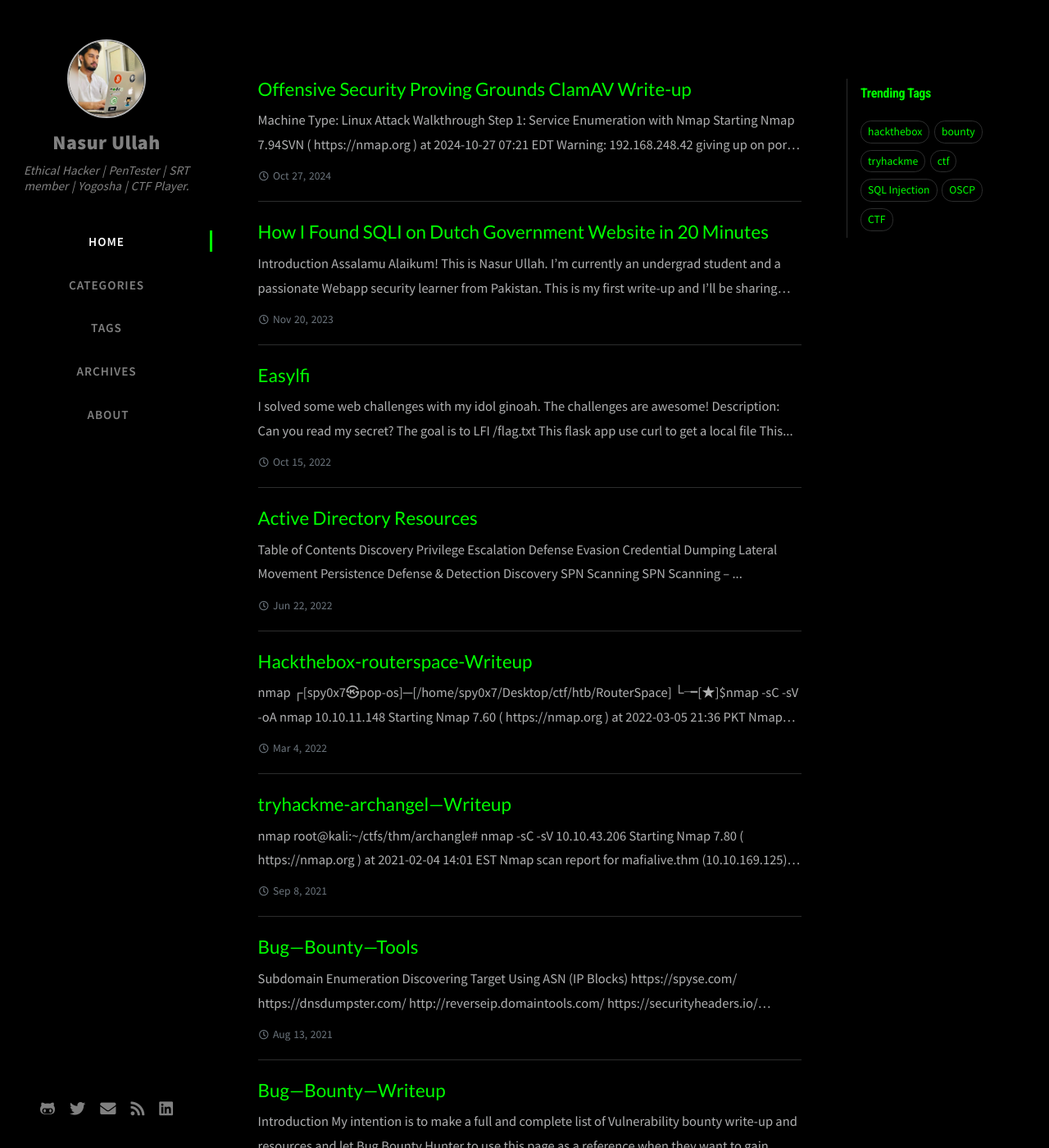
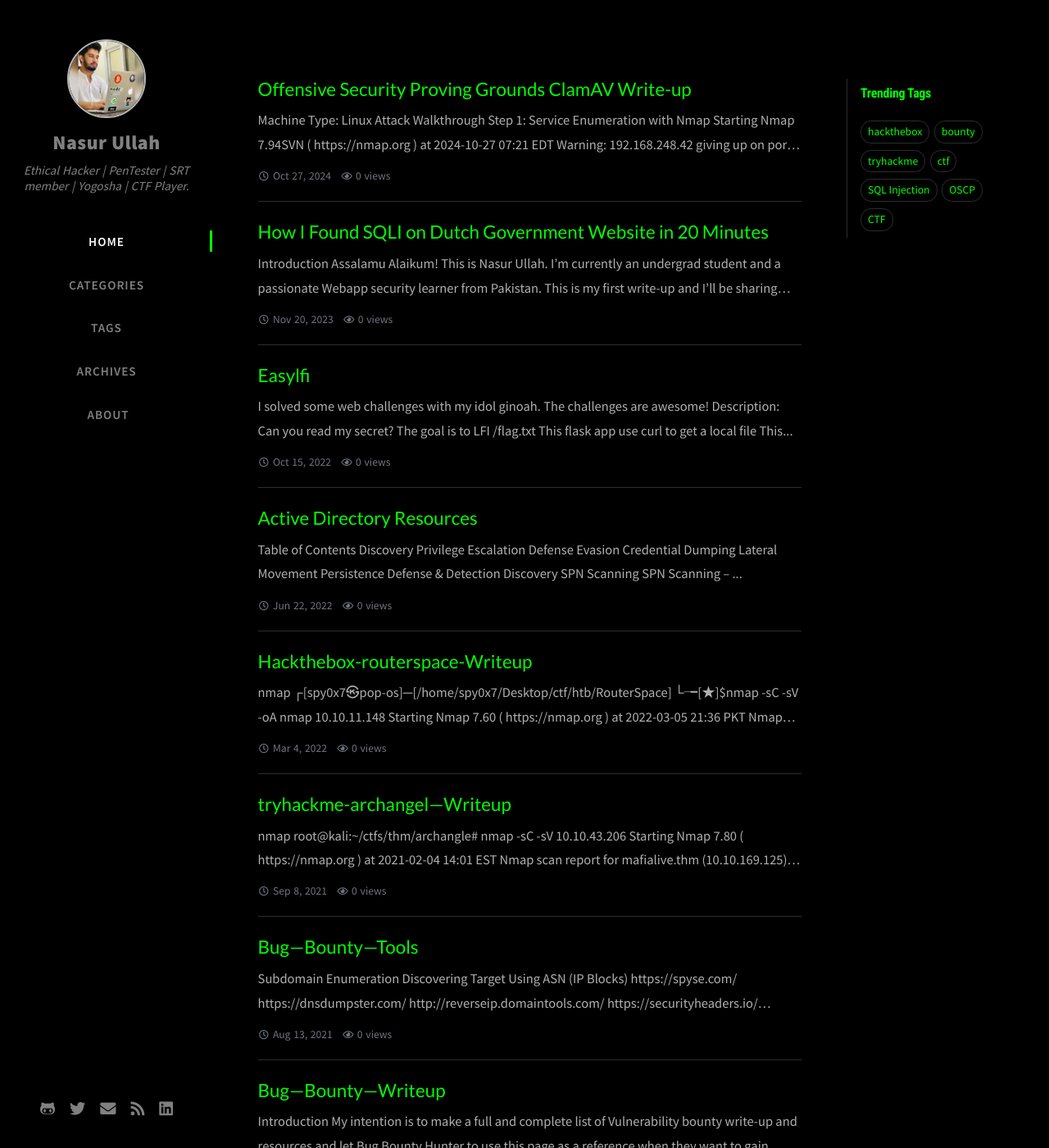
Before and after one commit to Spy0x7/Spy0x7.github.io, a Jekyll site: the page built from index.html, in a window 1280 px wide and 1400 px high. Shown: the whole window at 82% size. Built offline with Jekyll 4.4.1, drawn with Linux system fonts in a browser that asks for light colours; nearby versions of some CDN libraries; the list of posts is cut into pages by our own code; comment, search, counter and statistics services are not loaded.

Commit message:
Update home.html

```diff
--- a/_layouts/home.html
+++ b/_layouts/home.html
@@ -69,13 +69,15 @@ layout: page
   {% include timeago.html date=post.date tooltip=true %}
 
   <!-- page views -->
-  {% if site.busuanzi.enabled %}
   <i class="far fa-eye fa-fw ml-2"></i>
-  <span class="busuanzi_container_page_pv">
-    <span class="busuanzi_value_page_pv" data-path="{{ post.url | relative_url }}">0</span> views
-  </span>
-  {% endif %}
+  <span
+    class="counter"
+    data-url="{{ site.url }}{{ post.url | relative_url }}"
+    data-id="17c107d3-aa47-49ca-9979-ccf42c633457">
+    0
+  </span> views
 </div>
+
 
 
 
```
